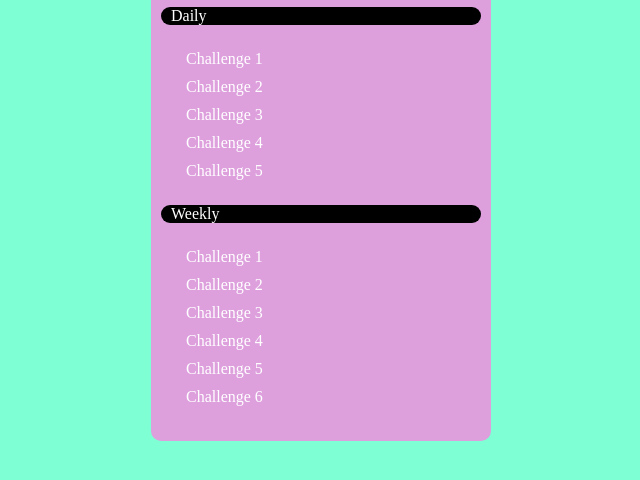
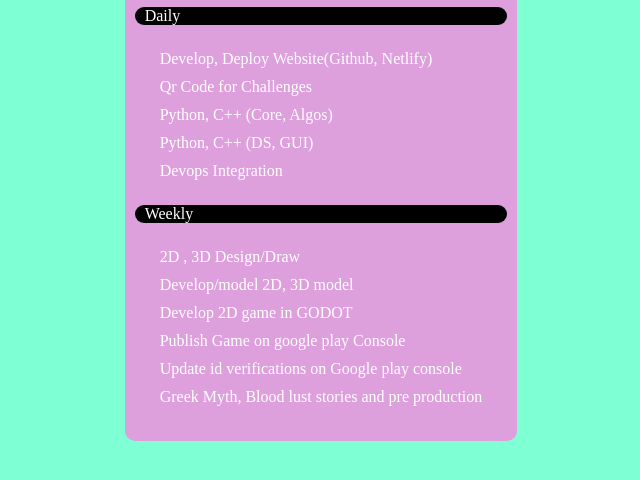
Before and after one commit to RatnaRohith/Challenges_qr, a plain HTML site: page index.html in a window 1280 px wide. Shown: the part 224-704 px from the top of the page, without its empty margins (319-959 px from the left). Drawn offline with Linux system fonts and the light colour scheme.

Commit message:
Added challenges

```diff
--- a/index.html
+++ b/index.html
@@ -23,11 +23,11 @@
                         <input type="checkbox" id="daily-check"><label for="daily-check" class="challenge-btn">Daily</label>
                     </div>
                     <ul class="daily">
-                        <li><p>Challenge 1</p></li>
-                        <li><p>Challenge 2</p></li>
-                        <li><p>Challenge 3</p></li>
-                        <li><p>Challenge 4</p></li>
-                        <li><p>Challenge 5</p></li>
+                        <li><p>Develop, Deploy Website(Github, Netlify)</p></li>
+                        <li><p>Qr Code for Challenges</p></li>
+                        <li><p>Python, C++ (Core, Algos)</p></li>
+                        <li><p>Python, C++ (DS, GUI)</p></li>
+                        <li><p>Devops Integration</p></li>
                     </ul>
                 </div>
                 <div class="weekly-box">
@@ -35,12 +35,12 @@
                         <input type="checkbox" id="weekly-check"><label for="weekly-check" class="challenge-btn">Weekly</label>
                     </div>
                     <ul class="weekly">
-                        <li><p>Challenge 1</p></li>
-                        <li><p>Challenge 2</p></li>
-                        <li><p>Challenge 3</p></li>
-                        <li><p>Challenge 4</p></li>
-                        <li><p>Challenge 5</p></li>
-                        <li><p>Challenge 6</p></li>
+                        <li><p>2D , 3D Design/Draw</p></li>
+                        <li><p>Develop/model 2D, 3D model</p></li>
+                        <li><p>Develop 2D game in GODOT</p></li>
+                        <li><p>Publish Game on google play Console</p></li>
+                        <li><p>Update id verifications on Google play console</p></li>
+                        <li><p>Greek Myth, Blood lust stories and pre production</p></li>
                     </ul>
                 </div>
             </div>
```
